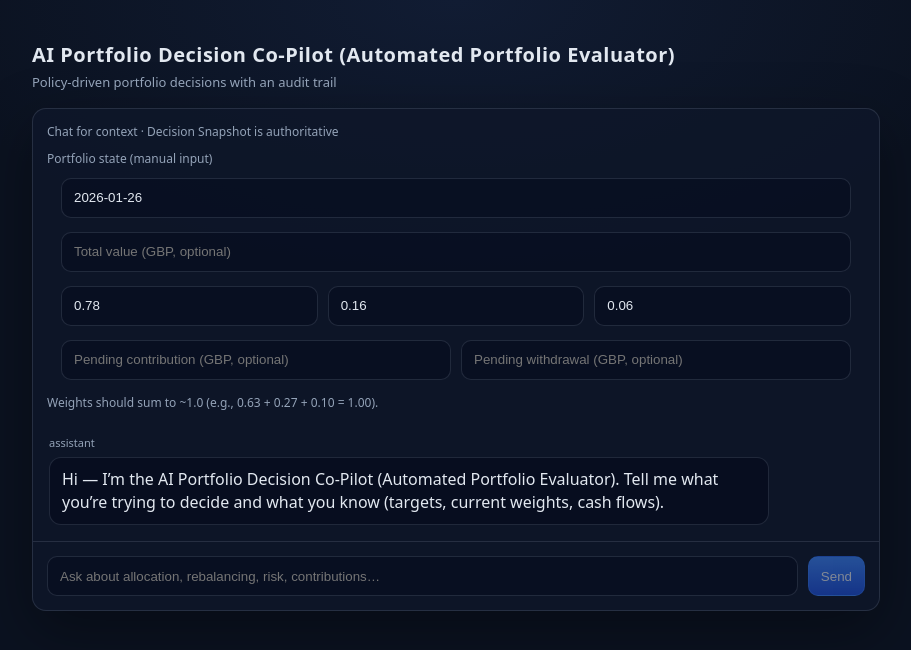
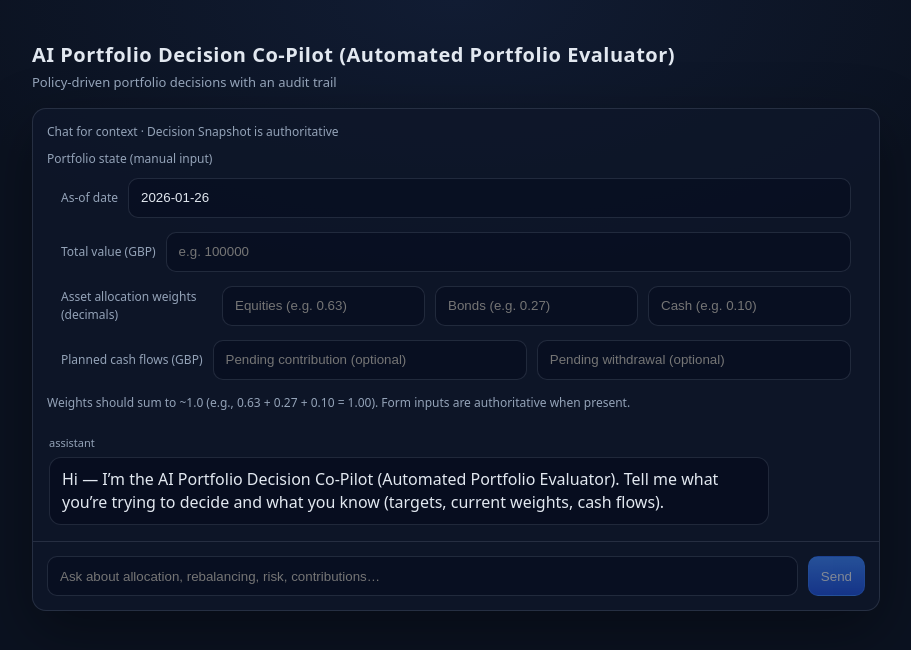
Before and after one commit to vvaswani/ape, a Next.js app in the folder agent/: page / in a window 1280 px wide. Shown: the top 650 px of the page, without its empty margins (184-1095 px from the left). Built offline with nearby package versions, Linux system fonts and the light colour scheme.

Commit message:
fix(ui): clarify portfolio form inputs and null-safe weights

```diff
--- a/agent/app/page.tsx
+++ b/agent/app/page.tsx
@@ -16,6 +16,7 @@ import ChatComposer from "@/components/ChatComposer";
 import ChatThread from "@/components/ChatThread";
 import ResponsePanel from "@/components/ResponsePanel";
 import DecisionPanel from "@/components/DecisionPanel";
+import clientLogger from "@/lib/infra/clientLogger";
 
 import type { ChatMessage, ChatRequest } from "@/lib/domain/chat";
 import type { DecisionSnapshot } from "@/lib/domain/decisionSnapshot";
@@ -39,7 +40,7 @@ export default function Page() {
   const [portfolioState, setPortfolioState] = useState<PortfolioStateInput>({
     as_of_date: new Date().toISOString().slice(0, 10),
     total_value_gbp: null,
-    weights: { EQUITIES: 0.78, BONDS: 0.16, CASH: 0.06 },
+    weights: { EQUITIES: null, BONDS: null, CASH: null },
     cash_flows: { pending_contributions_gbp: null, pending_withdrawals_gbp: null },
   });
 
@@ -54,6 +55,7 @@ export default function Page() {
 
       try {
         const payload: ChatRequest = { messages: nextMessages, portfolio_state: portfolioState };
+        clientLogger.debug("[APE UI] Sending chat payload:", payload);
 
         const res = await fetch("/api/chat", {
           method: "POST",
@@ -85,7 +87,7 @@ export default function Page() {
         setIsLoading(false);
       }
     },
-    [messages]
+    [messages, portfolioState]
   );
 
   return (
--- a/agent/components/PortfolioStateForm.tsx
+++ b/agent/components/PortfolioStateForm.tsx
@@ -18,14 +18,21 @@ export default function PortfolioStateForm({
 }) {
   const [raw, setRaw] = useState({
     total: value.total_value_gbp?.toString() ?? "",
-    eq: value.weights.EQUITIES.toString(),
-    bd: value.weights.BONDS.toString(),
-    cs: value.weights.CASH.toString(),
+    eq: value.weights.EQUITIES?.toString() ?? "",
+    bd: value.weights.BONDS?.toString() ?? "",
+    cs: value.weights.CASH?.toString() ?? "",
     contrib: value.cash_flows.pending_contributions_gbp?.toString() ?? "",
     wd: value.cash_flows.pending_withdrawals_gbp?.toString() ?? "",
   });
 
   function toNum(s: string): number | null {
+    const t = s.trim();
+    if (!t) return null;
+    const n = Number(t);
+    return Number.isFinite(n) ? n : null;
+  }
+
+  function toWeight(s: string): number | null {
     const t = s.trim();
     if (!t) return null;
     const n = Number(t);
@@ -39,9 +46,9 @@ export default function PortfolioStateForm({
       as_of_date: value.as_of_date,
       total_value_gbp: toNum(nextRaw.total),
       weights: {
-        EQUITIES: Number(nextRaw.eq),
-        BONDS: Number(nextRaw.bd),
-        CASH: Number(nextRaw.cs),
+        EQUITIES: toWeight(nextRaw.eq),
+        BONDS: toWeight(nextRaw.bd),
+        CASH: toWeight(nextRaw.cs),
       },
       cash_flows: {
         pending_contributions_gbp: toNum(nextRaw.contrib),
@@ -57,6 +64,7 @@ export default function PortfolioStateForm({
       </div>
 
       <div className="composer" style={{ paddingTop: 0 }}>
+        <label className="chat__hint">As-of date</label>
         <input
           className="composer__input"
           value={value.as_of_date}
@@ -66,52 +74,55 @@ export default function PortfolioStateForm({
       </div>
 
       <div className="composer" style={{ paddingTop: 0 }}>
+        <label className="chat__hint">Total value (GBP)</label>
         <input
           className="composer__input"
           value={raw.total}
           onChange={(e) => update({ ...raw, total: e.target.value })}
-          placeholder="Total value (GBP, optional)"
+          placeholder="e.g. 100000"
         />
       </div>
 
       <div className="composer" style={{ paddingTop: 0 }}>
+        <label className="chat__hint">Asset allocation weights (decimals)</label>
         <input
           className="composer__input"
           value={raw.eq}
           onChange={(e) => update({ ...raw, eq: e.target.value })}
-          placeholder="Equities weight (e.g. 0.63)"
+          placeholder="Equities (e.g. 0.63)"
         />
         <input
           className="composer__input"
           value={raw.bd}
           onChange={(e) => update({ ...raw, bd: e.target.value })}
-          placeholder="Bonds weight (e.g. 0.27)"
+          placeholder="Bonds (e.g. 0.27)"
         />
         <input
           className="composer__input"
           value={raw.cs}
           onChange={(e) => update({ ...raw, cs: e.target.value })}
-          placeholder="Cash weight (e.g. 0.10)"
+          placeholder="Cash (e.g. 0.10)"
         />
       </div>
 
       <div className="composer" style={{ paddingTop: 0 }}>
+        <label className="chat__hint">Planned cash flows (GBP)</label>
         <input
           className="composer__input"
           value={raw.contrib}
           onChange={(e) => update({ ...raw, contrib: e.target.value })}
-          placeholder="Pending contribution (GBP, optional)"
+          placeholder="Pending contribution (optional)"
         />
         <input
           className="composer__input"
           value={raw.wd}
           onChange={(e) => update({ ...raw, wd: e.target.value })}
-          placeholder="Pending withdrawal (GBP, optional)"
+          placeholder="Pending withdrawal (optional)"
         />
       </div>
 
       <div className="chat__hint">
-        Weights should sum to ~1.0 (e.g., 0.63 + 0.27 + 0.10 = 1.00).
+        Weights should sum to ~1.0 (e.g., 0.63 + 0.27 + 0.10 = 1.00). Form inputs are authoritative when present.
       </div>
     </div>
   );
```
